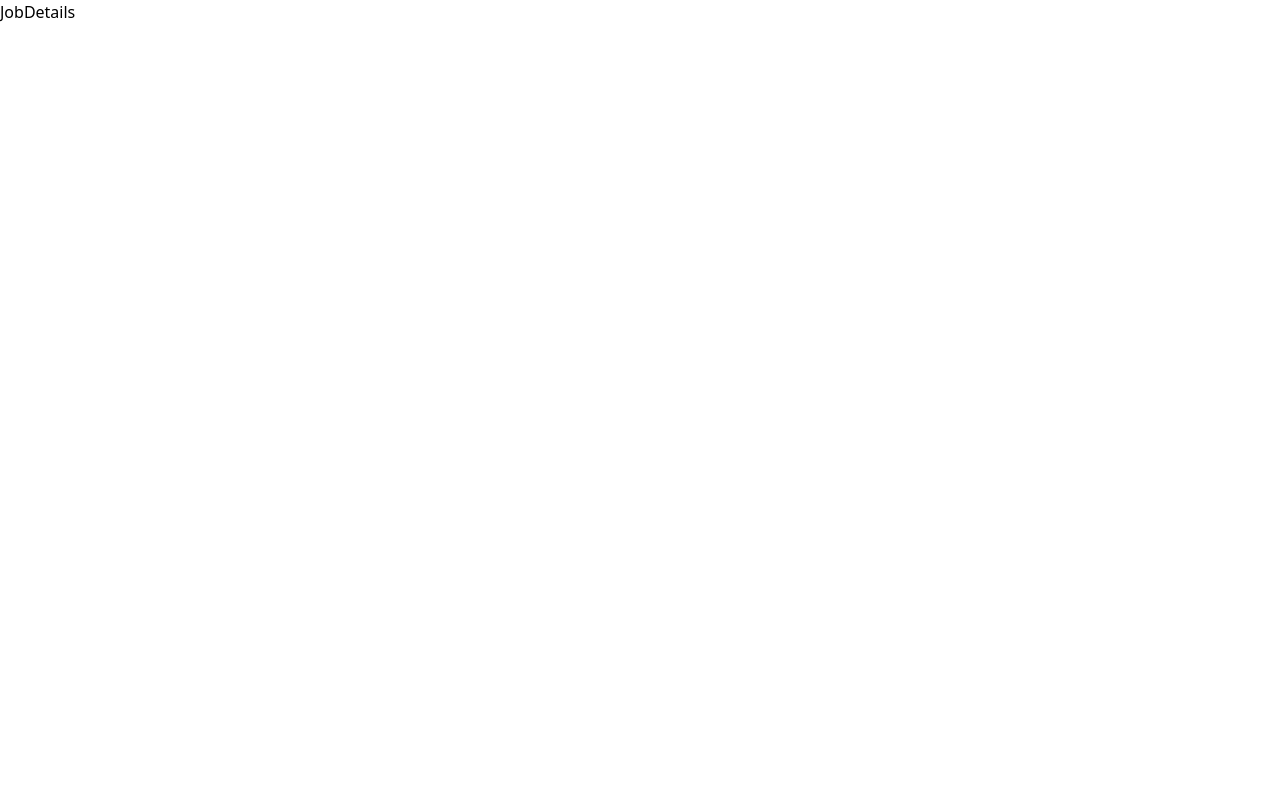
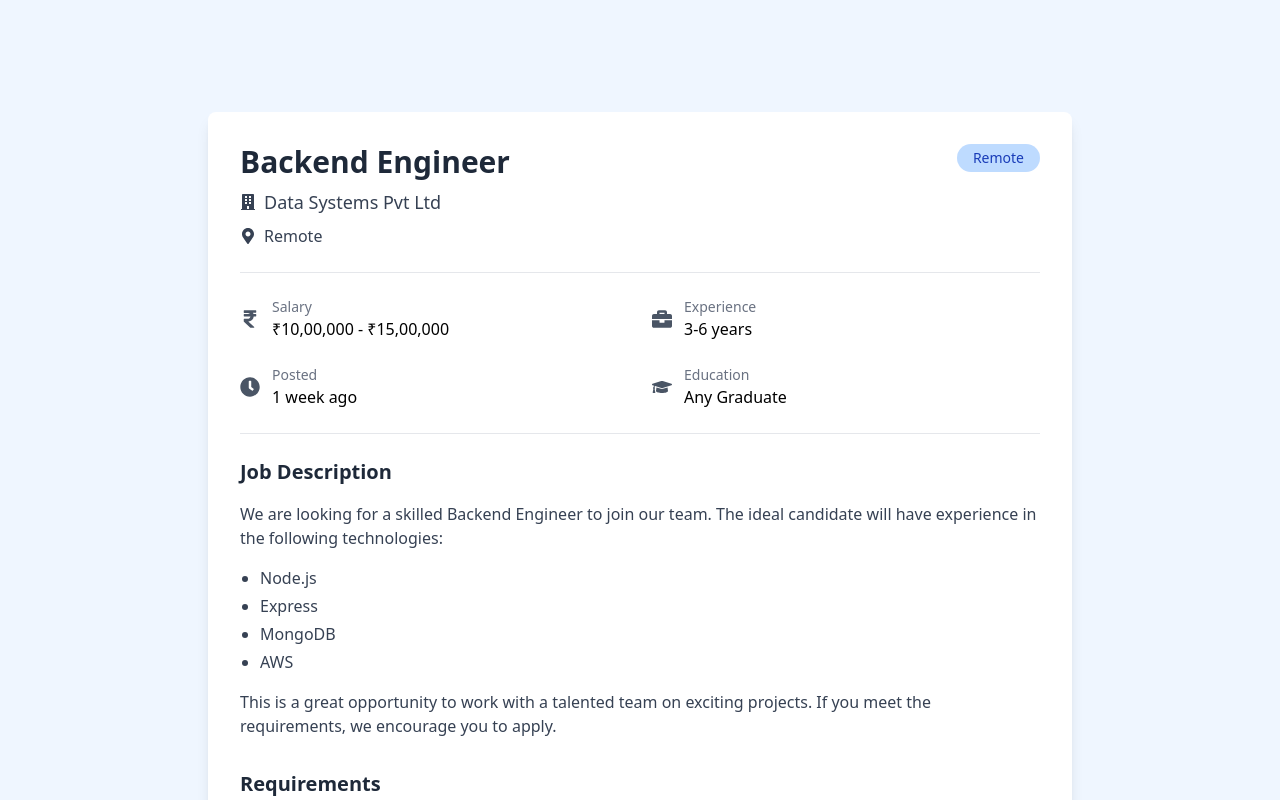
Before and after one commit to Himanshu-coder007/Job-Listing-Board, a React (Vite) app: page /job-details/1 in a window 1280 px wide. Shown: the top 800 px of the page. Built offline with nearby package versions, Linux system fonts and the light colour scheme.

Commit message:
basic ui compleated

```diff
--- a/src/components/JobCard.tsx
+++ b/src/components/JobCard.tsx
@@ -1,6 +1,9 @@
+// components/JobCard.tsx
 import { FaMapMarkerAlt, FaRupeeSign, FaBriefcase, FaBuilding, FaClock, FaGraduationCap } from 'react-icons/fa';
+import { useNavigate } from 'react-router-dom';
 
 interface JobCardProps {
+  id: number;
   title: string;
   company: string;
   location: string;
@@ -11,7 +14,13 @@ interface JobCardProps {
   skills: string[];
 }
 
-const JobCard = ({ title, company, location, salary, experience, type, posted, skills }: JobCardProps) => {
+const JobCard = ({ id, title, company, location, salary, experience, type, posted, skills }: JobCardProps) => {
+  const navigate = useNavigate();
+
+  const handleViewDetails = () => {
+    navigate(`/job-details/${id}`);
+  };
+
   // Consistent light blue color scheme for all cards
   const cardColor = 'bg-blue-50';
   const typeColor = 'bg-blue-200 text-blue-800';
@@ -71,7 +80,10 @@ const JobCard = ({ title, company, location, salary, experience, type, posted, s
       </div>
 
       <div className="mt-6 flex justify-between items-center">
-        <button className={`font-medium hover:underline ${textColor}`}>
+        <button
+          onClick={handleViewDetails}
+          className={`font-medium hover:underline ${textColor}`}
+        >
           View Details
         </button>
         <button className={`px-4 py-2 rounded-lg hover:opacity-90 transition-colors ${buttonColor}`}>
--- a/src/data/jobData.json
+++ b/src/data/jobData.json
@@ -1,92 +1,110 @@
 [
     {
+      "id": 0,
       "title": "Frontend Developer",
       "company": "Tech Solutions Inc.",
       "location": "Bangalore, Karnataka",
-      "salary": "₹8,00,000 - ₹12,00,000 PA",
+      "salary": "₹8,00,000 - ₹12,00,000",
       "experience": "2-5 years",
       "type": "Full-time",
       "posted": "2 days ago",
-      "skills": ["React", "JavaScript", "TypeScript", "HTML/CSS"]
+      "skills": ["React", "JavaScript", "TypeScript", "HTML/CSS"],
+      "duration": "Annual"
     },
     {
+      "id": 1,
       "title": "Backend Engineer",
       "company": "Data Systems Pvt Ltd",
       "location": "Remote",
-      "salary": "₹10,00,000 - ₹15,00,000 PA",
+      "salary": "₹10,00,000 - ₹15,00,000",
       "experience": "3-6 years",
       "type": "Remote",
       "posted": "1 week ago",
-      "skills": ["Node.js", "Express", "MongoDB", "AWS"]
+      "skills": ["Node.js", "Express", "MongoDB", "AWS"],
+      "duration": "Per Month"
     },
     {
+      "id": 2,
       "title": "Full Stack Developer",
       "company": "Innovate Tech",
       "location": "Hyderabad, Telangana",
-      "salary": "₹6,00,000 - ₹10,00,000 PA",
+      "salary": "₹6,00,000 - ₹10,00,000",
       "experience": "1-3 years",
       "type": "Full-time",
       "posted": "3 days ago",
-      "skills": ["React", "Node.js", "SQL", "REST API"]
+      "skills": ["React", "Node.js", "SQL", "REST API"],
+      "duration": "Annual"
     },
     {
+      "id": 3,
       "title": "DevOps Engineer",
       "company": "Cloud Services Ltd",
       "location": "Pune, Maharashtra",
-      "salary": "₹12,00,000 - ₹18,00,000 PA",
+      "salary": "₹12,00,000 - ₹18,00,000",
       "experience": "4-7 years",
       "type": "Full-time",
       "posted": "5 days ago",
-      "skills": ["Docker", "Kubernetes", "AWS", "CI/CD"]
+      "skills": ["Docker", "Kubernetes", "AWS", "CI/CD"],
+      "duration": "Per Month"
     },
     {
+      "id": 4,
       "title": "UI/UX Designer",
       "company": "Creative Minds",
       "location": "Mumbai, Maharashtra",
-      "salary": "₹5,00,000 - ₹8,00,000 PA",
+      "salary": "₹5,00,000 - ₹8,00,000",
       "experience": "2-4 years",
       "type": "Contract",
       "posted": "1 day ago",
-      "skills": ["Figma", "Adobe XD", "UI Design", "Prototyping"]
+      "skills": ["Figma", "Adobe XD", "UI Design", "Prototyping"],
+      "duration": "Annual"
     },
     {
+      "id": 5,
       "title": "Data Scientist",
       "company": "Analytics Corp",
       "location": "Delhi",
-      "salary": "₹9,00,000 - ₹14,00,000 PA",
+      "salary": "₹9,00,000 - ₹14,00,000",
       "experience": "3-5 years",
       "type": "Full-time",
       "posted": "4 days ago",
-      "skills": ["Python", "Machine Learning", "Pandas", "TensorFlow"]
+      "skills": ["Python", "Machine Learning", "Pandas", "TensorFlow"],
+      "duration": "Per Month"
     },
     {
+      "id": 6,
       "title": "Mobile Developer",
       "company": "App Innovations",
       "location": "Remote",
-      "salary": "₹7,00,000 - ₹11,00,000 PA",
+      "salary": "₹7,00,000 - ₹11,00,000",
       "experience": "2-4 years",
       "type": "Remote",
       "posted": "1 week ago",
-      "skills": ["Flutter", "Dart", "Firebase", "REST API"]
+      "skills": ["Flutter", "Dart", "Firebase", "REST API"],
+      "duration": "Annual"
     },
     {
+      "id": 7,
       "title": "QA Engineer",
       "company": "Quality Assurance Ltd",
       "location": "Chennai, Tamil Nadu",
-      "salary": "₹5,00,000 - ₹8,00,000 PA",
+      "salary": "₹5,00,000 - ₹8,00,000",
       "experience": "2-3 years",
       "type": "Full-time",
       "posted": "2 days ago",
-      "skills": ["Testing", "Selenium", "JIRA", "Automation"]
+      "skills": ["Testing", "Selenium", "JIRA", "Automation"],
+      "duration": "Per Month"
     },
     {
+      "id": 8,
       "title": "Product Manager",
       "company": "Product Vision",
       "location": "Gurgaon, Haryana",
-      "salary": "₹15,00,000 - ₹20,00,000 PA",
+      "salary": "₹15,00,000 - ₹20,00,000",
       "experience": "5-8 years",
       "type": "Full-time",
       "posted": "3 days ago",
-      "skills": ["Product Strategy", "Agile", "User Research", "Roadmapping"]
+      "skills": ["Product Strategy", "Agile", "User Research", "Roadmapping"],
+      "duration": "Annual"
     }
   ]
--- a/src/pages/Home.tsx
+++ b/src/pages/Home.tsx
@@ -1,4 +1,4 @@
-// pages/Home.js
+// pages/Home.tsx
 import Navbar from '../components/Navbar';
 import FilterSidebar from '../components/FilterSidebar';
 import JobCard from '../components/JobCard';
@@ -22,8 +22,8 @@ const Home = () => {
           </div>
 
           <div className="grid grid-cols-1 md:grid-cols-2 lg:grid-cols-3 gap-6">
-            {jobData.map((job, index) => (
-              <JobCard key={index} {...job} />
+            {jobData.map((job) => (
+              <JobCard key={job.id} {...job} />
             ))}
           </div>
         </div>
--- a/src/pages/JobDetails.tsx
+++ b/src/pages/JobDetails.tsx
@@ -1,8 +1,108 @@
+// pages/JobDetails.tsx
+import { useParams } from 'react-router-dom';
+import { FaMapMarkerAlt, FaRupeeSign, FaBriefcase, FaBuilding, FaClock, FaGraduationCap } from 'react-icons/fa';
+import jobData from '../data/jobData.json';
 
 const JobDetails = () => {
+  const { id } = useParams<{ id: string }>();
+  const job = jobData[Number(id)];
+
+  if (!job) {
+    return <div className="pt-20 text-center">Job not found</div>;
+  }
+
   return (
-    <div>JobDetails</div>
-  )
-}
+    <div className="pt-20 bg-blue-50 min-h-screen"> {/* Added bg-blue-50 and min-h-screen */}
+      <div className="container mx-auto px-4 py-8 max-w-4xl">
+        <div className="bg-white rounded-lg shadow-lg p-8">
+          <div className="flex justify-between items-start mb-6">
+            <div>
+              <h1 className="text-3xl font-bold text-gray-800">{job.title}</h1>
+              <div className="flex items-center mt-2 text-gray-700">
+                <FaBuilding className="mr-2" />
+                <span className="text-lg">{job.company}</span>
+              </div>
+              <div className="flex items-center mt-2 text-gray-700">
+                <FaMapMarkerAlt className="mr-2" />
+                <span>{job.location}</span>
+              </div>
+            </div>
+            <div className="bg-blue-200 text-blue-800 px-4 py-1 rounded-full text-sm font-medium">
+              {job.type}
+            </div>
+          </div>
+
+          <div className="border-t border-b border-gray-200 py-6 my-6">
+            <div className="grid grid-cols-2 gap-6">
+              <div className="flex items-center">
+                <FaRupeeSign className="mr-3 text-gray-600 text-xl" />
+                <div>
+                  <p className="text-gray-500 text-sm">Salary</p>
+                  <p className="font-medium">{job.salary}</p>
+                </div>
+              </div>
+              <div className="flex items-center">
+                <FaBriefcase className="mr-3 text-gray-600 text-xl" />
+                <div>
+                  <p className="text-gray-500 text-sm">Experience</p>
+                  <p className="font-medium">{job.experience}</p>
+                </div>
+              </div>
+              <div className="flex items-center">
+                <FaClock className="mr-3 text-gray-600 text-xl" />
+                <div>
+                  <p className="text-gray-500 text-sm">Posted</p>
+                  <p className="font-medium">{job.posted}</p>
+                </div>
+              </div>
+              <div className="flex items-center">
+                <FaGraduationCap className="mr-3 text-gray-600 text-xl" />
+                <div>
+                  <p className="text-gray-500 text-sm">Education</p>
+                  <p className="font-medium">Any Graduate</p>
+                </div>
+              </div>
+            </div>
+          </div>
+
+          <div className="mb-8">
+            <h2 className="text-xl font-bold text-gray-800 mb-4">Job Description</h2>
+            <p className="text-gray-700 mb-4">
+              We are looking for a skilled {job.title} to join our team. The ideal candidate will have experience in the following technologies:
+            </p>
+            <ul className="list-disc pl-5 text-gray-700 mb-4">
+              {job.skills.map((skill, index) => (
+                <li key={index} className="mb-1">{skill}</li>
+              ))}
+            </ul>
+            <p className="text-gray-700">
+              This is a great opportunity to work with a talented team on exciting projects. If you meet the requirements, we encourage you to apply.
+            </p>
+          </div>
+
+          <div className="mb-8">
+            <h2 className="text-xl font-bold text-gray-800 mb-4">Requirements</h2>
+            <ul className="list-disc pl-5 text-gray-700">
+              <li className="mb-1">{job.experience} of relevant experience</li>
+              <li className="mb-1">Proficiency in {job.skills.slice(0, 3).join(', ')}</li>
+              <li className="mb-1">Strong problem-solving skills</li>
+              <li className="mb-1">Excellent communication skills</li>
+              <li>Ability to work in a team environment</li>
+            </ul>
+          </div>
+
+          <div className="flex justify-end space-x-4">
+            <button className="px-6 py-3 border border-blue-600 text-blue-600 rounded-lg hover:bg-blue-50 transition-colors">
+              Save Job
+            </button>
+            <button className="px-6 py-3 bg-blue-600 text-white rounded-lg hover:bg-blue-700 transition-colors">
+              Apply Now
+            </button>
+          </div>
+        </div>
+      </div>
+    </div>
+  );
+};
 
 export default JobDetails;
```
